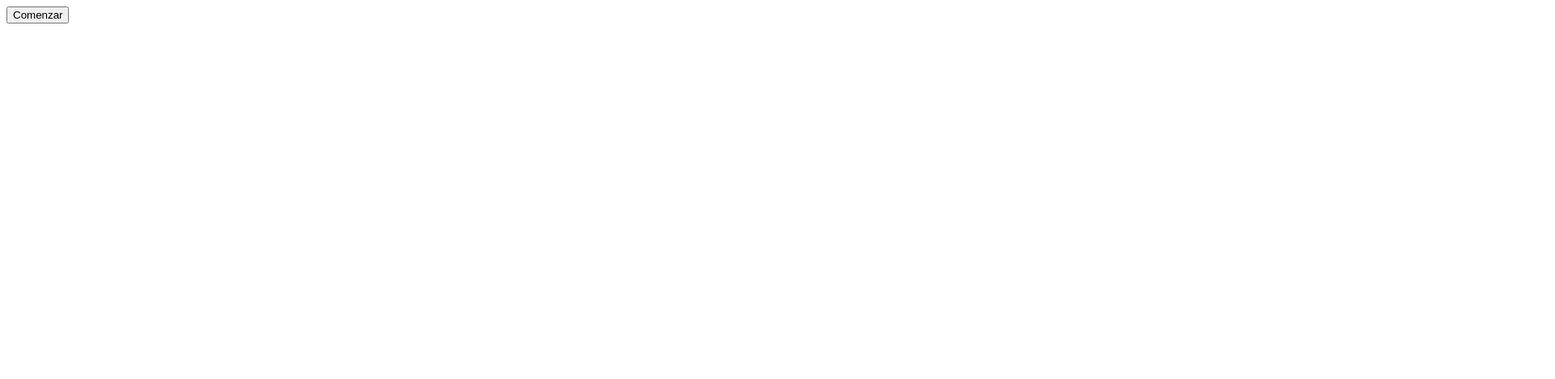
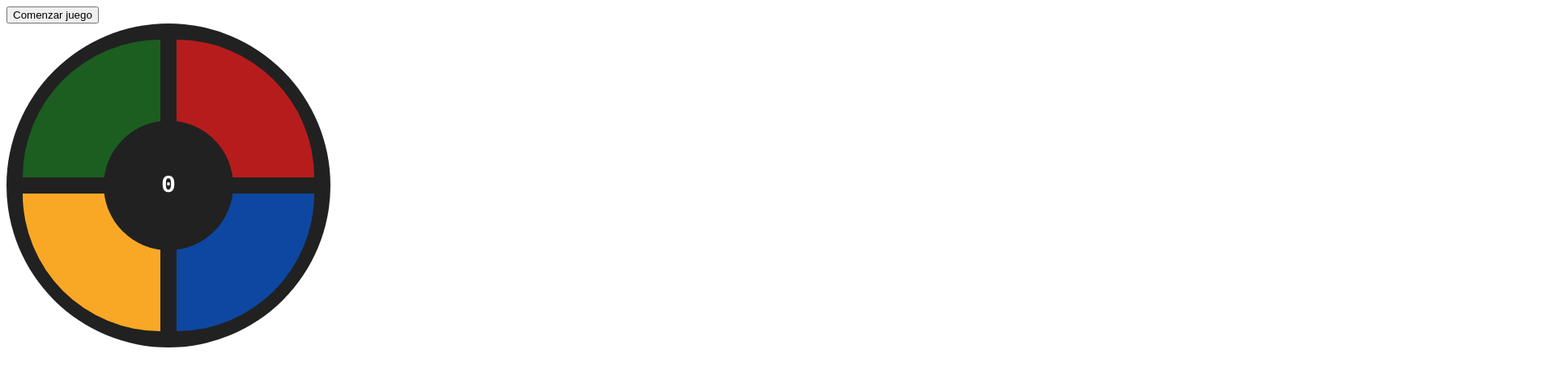
Before and after one commit to parzibyte/simon-game-javascript, a plain HTML site: page index.html in a window 1280 px wide. Shown: the top 468 px of the page at 81% size, 1920 px wide, since content can reach past the window. Drawn offline with Linux system fonts and the light colour scheme.

Commit message:
Puntaje del jugador y botón para reiniciar juego

```diff
--- a/index.html
+++ b/index.html
@@ -14,7 +14,7 @@
 </head>
 
 <body>
-<button id="comenzar">Comenzar</button>
+<button id="comenzar">Comenzar juego</button>
 <div id="arc-1"></div>
 
 <script>
@@ -43,6 +43,10 @@
             sonidoInferiorIzquierda = cargarSonido("3.mp3"),
             sonidoInferiorDerecha = cargarSonido("4.mp3");
 
+        let puedeJugar = false;
+        let contador = 0;
+        let puntaje = 0;
+        let secuencia = [];
 
         const verde = d3.color("#1B5E20"),
             rojo = d3.color("#B71C1C"),
@@ -134,6 +138,15 @@
             .attr("d", circuloCentral)
             .attr("fill", negro);
 
+        const textoPuntaje = $svg.append("text")
+            .attr("transform", `translate(${centroX},${centroY})`)
+            .attr("fill", "#ffffff")
+            .attr("font-size", 30)
+            .attr("font-weight", "bold")
+            .attr("font-family", "Courier")
+            .style("text-anchor", "middle")
+            .style("dominant-baseline", "central")
+            .text("0")
         const encenderYApagarBoton = async (boton, duracion) => {
             puedeJugar = false;
             const colorActual = boton.attr("fill");
@@ -170,17 +183,14 @@
         const compararSecuenciaDeUsuarioConOriginal = (secuenciaOriginal, botonDeUsuario, indice) => {
             return compararBotones(secuenciaOriginal[indice], botonDeUsuario);
         };
+        const refrescarPuntaje = puntaje => textoPuntaje.text(puntaje.toString());
+        const reiniciar = () => {
+            secuencia = [];
+            puedeJugar = false;
+            contador = puntaje = 0;
+            refrescarPuntaje(puntaje);
+        }
 
-        /*
-        *
-        * Comienza el juego
-        *
-        *
-        *
-        * */
-        let puedeJugar = false;
-        let contador = 0;
-        const secuencia = [];
         botones.forEach(boton => {
             boton.on("click", async () => {
                 if (!puedeJugar) {
@@ -192,6 +202,8 @@
                 if (ok) {
                     await encenderYApagarBoton(boton, milisegundosUsuario);
                     if (contador >= secuencia.length - 1) {
+                        puntaje++;
+                        refrescarPuntaje(puntaje);
                         await sleep(500);
                         await turnoDelCpu();
                     } else {
@@ -199,10 +211,13 @@
                     }
                     puedeJugar = true;
                 } else {
+
+                    $btnComenzar.disabled = false;
                     alert("Perdiste")
                 }
             });
         });
+
         const turnoDelCpu = async () => {
             puedeJugar = false;
             agregarBotonAleatorioASecuencia(secuencia);
@@ -210,10 +225,16 @@
             contador = 0;
             puedeJugar = true;
         }
-        turnoDelCpu();
+
+        const $btnComenzar = document.querySelector("#comenzar");
+        $btnComenzar.addEventListener("click", () => {
+            $btnComenzar.disabled = true;
+            reiniciar();
+            turnoDelCpu();
+        });
     }
+    juego();
 
-    document.querySelector("#comenzar").addEventListener("click", juego);
 
 </script>
 
```
Also changed, not shown: 1 other file.
